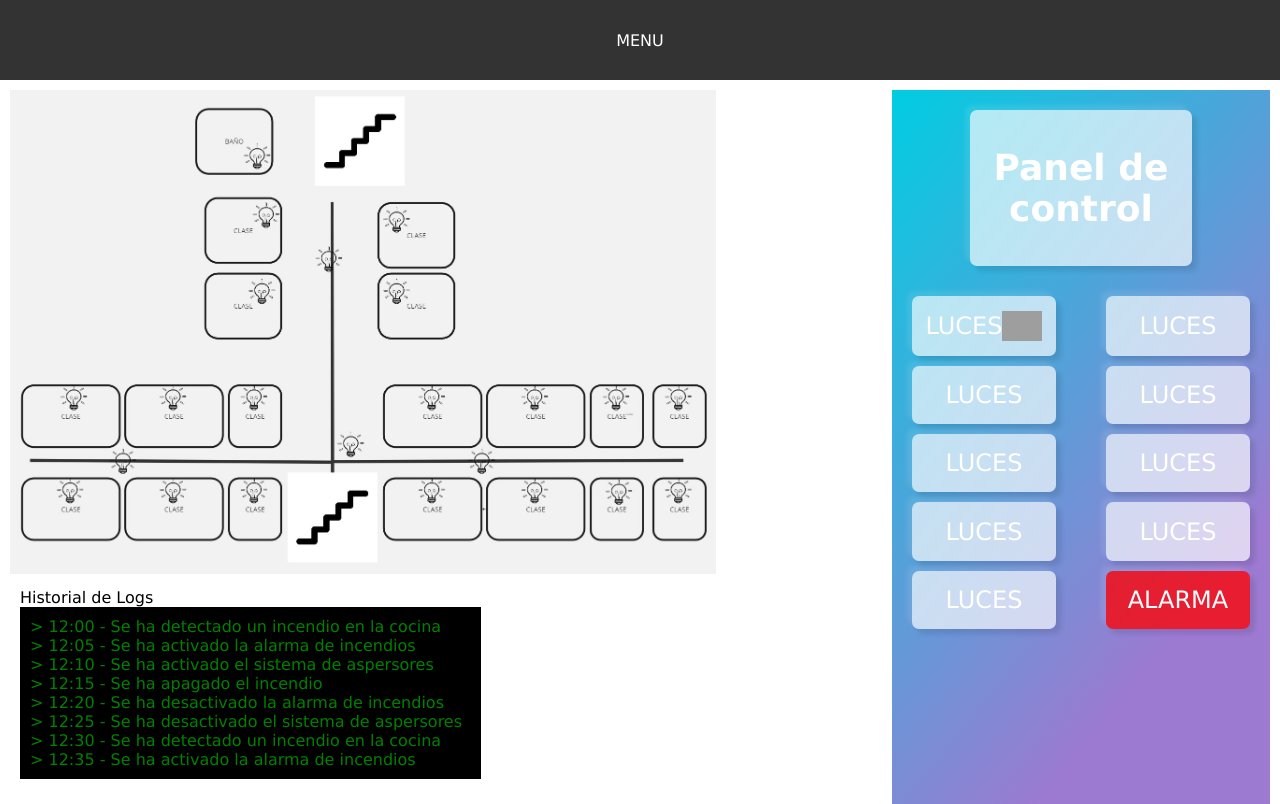
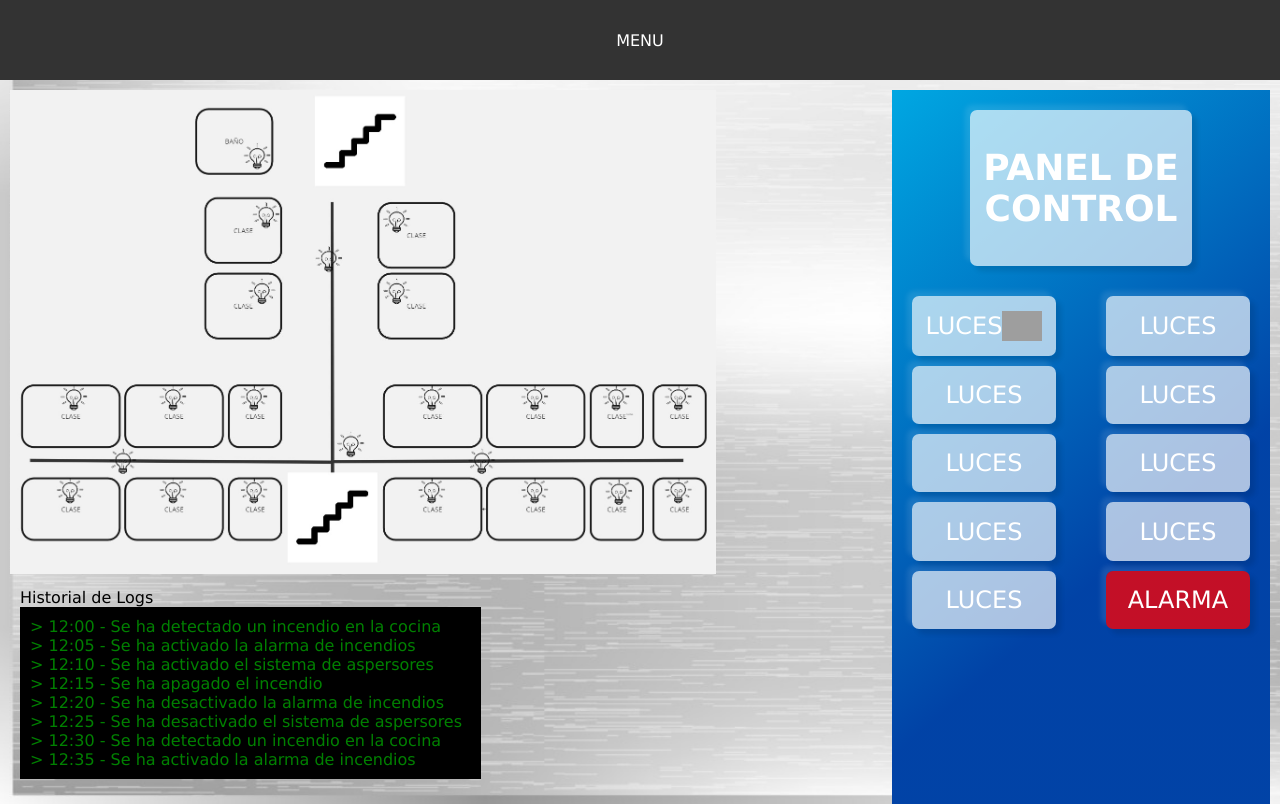
Before and after one commit to Ibaigz/Erronka0, a PHP site: page /plano1.html in a window 1280 px wide. Run offline with PHP 8.4, Linux system fonts and the light colour scheme; grey boxes are pictures that could not be loaded.

Commit message:
Panel de control color

```diff
--- a/plano1.css
+++ b/plano1.css
@@ -3,6 +3,9 @@ body {
     margin: 0;
 
     padding: 0;
+    background-image: url("./media/fondo.jpg");
+    background-repeat: no-repeat;
+    background-size: cover;
 
 }
 
@@ -34,8 +37,7 @@ header {
 
 #section2 {
     flex: 0 0 30%;
-    background: rgb(0, 205, 226);
-    background: linear-gradient(129deg, rgba(0, 205, 226, 1) 0%, rgba(156, 122, 209, 0.9969364454766282) 76%);
+    background: rgb(0,167,226);background: linear-gradient(139deg, rgba(0,167,226,1) 0%, rgba(0,66,166,0.9969364454766282) 64%);
     color: white;
     text-align: center;
     padding-bottom: 20px;
--- a/plano1.html
+++ b/plano1.html
@@ -42,7 +42,7 @@
           </section>
           <section id="section2">
             <div class="fondoP">
-              <h1>Panel de control</h1>
+              <h1>PANEL DE CONTROL</h1>
             </div>
             <div class="botones">
               <div id="myBombilla" class="fondoBoton">
```
Also changed, not shown: media/Plano1_Off_SinFondo.jpg (added), media/Plano1_Off_SinFondo.png (added), media/fondo.jpg (added), 1 other file.
